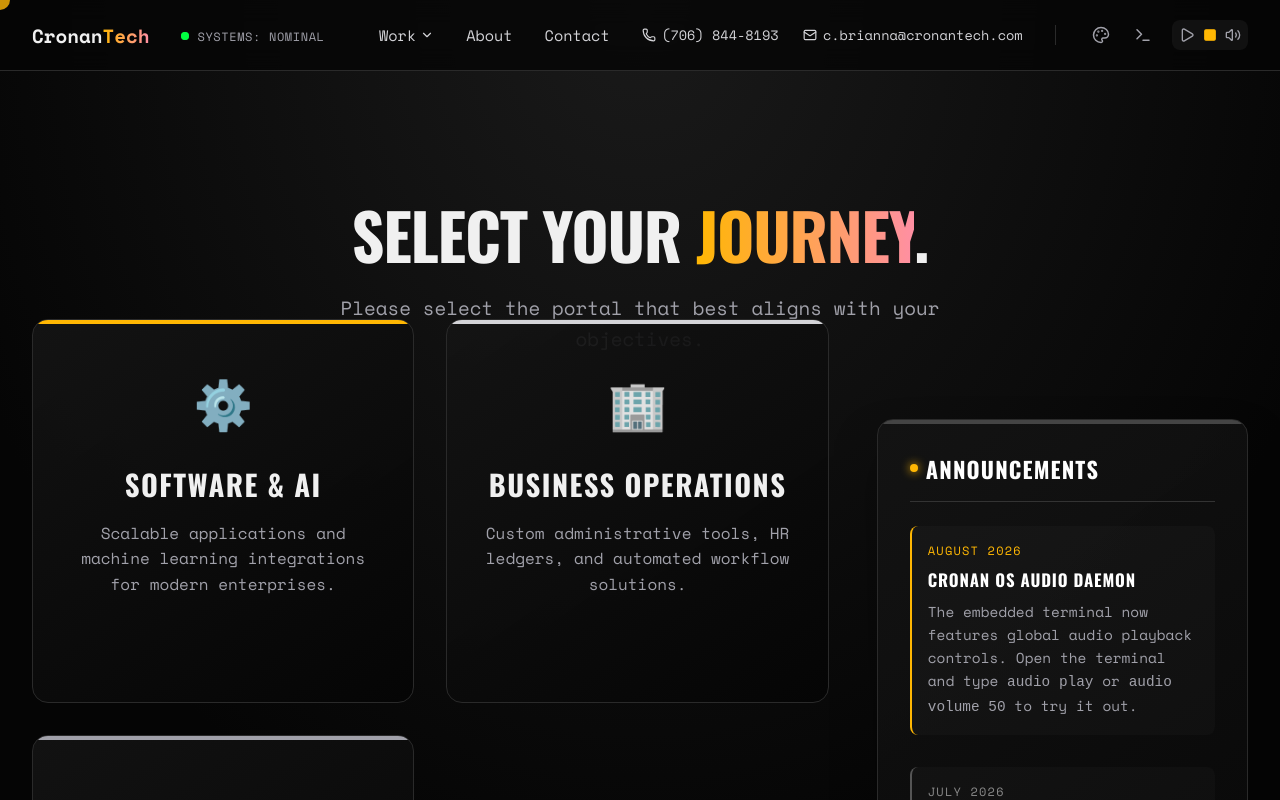
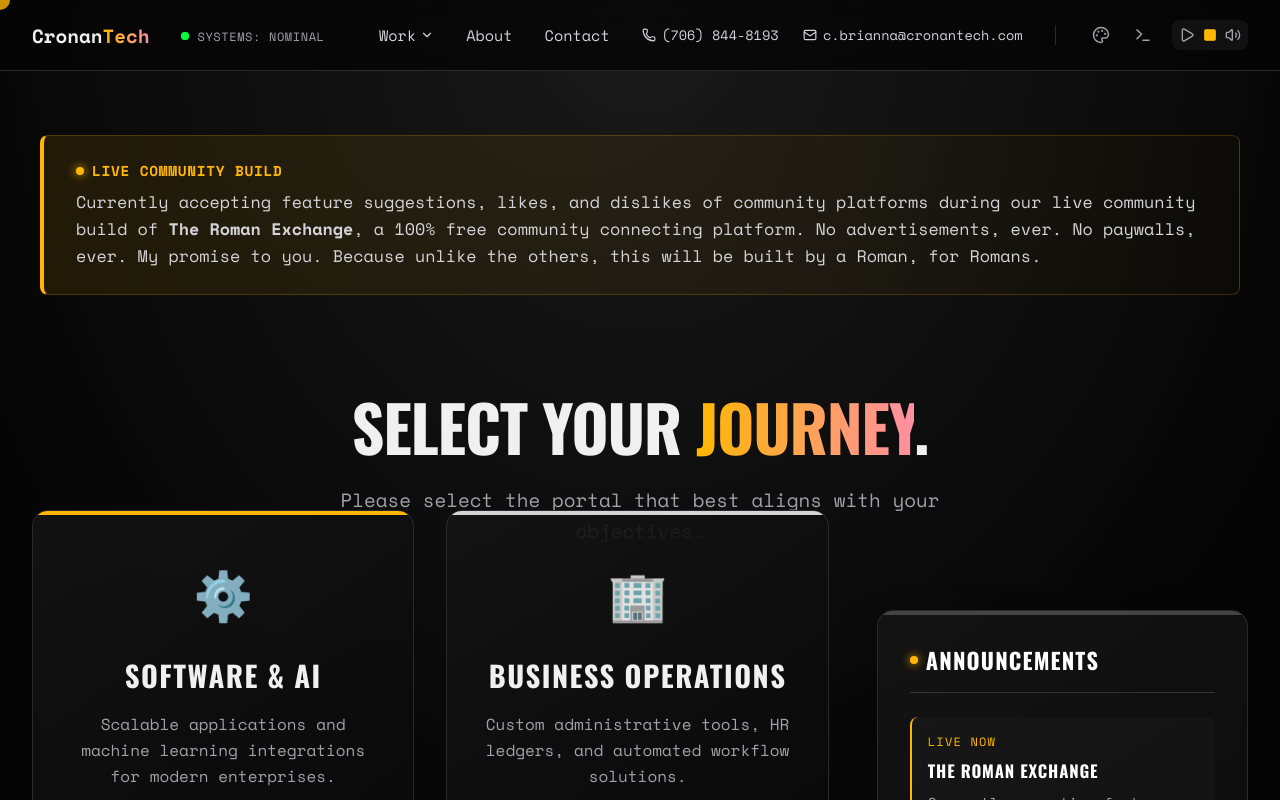
Before and after one commit to Cwill2778/urlroast, a Next.js app: page / in a window 1280 px wide. Shown: the top 800 px of the page. Built offline with nearby package versions, Linux system fonts and the light colour scheme.

Commit message:
feat: add The Roman Exchange announcement to homepage

```diff
--- a/src/app/page.js
+++ b/src/app/page.js
@@ -18,6 +18,33 @@ export default function Portfolio() {
 
   return (
     <main style={{ minHeight: '100vh', display: 'flex', flexDirection: 'column', alignItems: 'center', padding: '4rem 2rem 0 2rem' }}>
+      {/* Top Announcement Banner */}
+      <motion.div
+        initial={{ opacity: 0, y: -20 }}
+        animate={{ opacity: 1, y: 0 }}
+        transition={{ duration: 0.5 }}
+        style={{
+          width: '100%',
+          maxWidth: '1200px',
+          margin: '0 auto 2rem auto',
+          background: 'linear-gradient(90deg, rgba(255, 183, 3, 0.1) 0%, rgba(255, 183, 3, 0.02) 100%)',
+          border: '1px solid rgba(255, 183, 3, 0.2)',
+          borderLeft: '4px solid var(--primary)',
+          borderRadius: '8px',
+          padding: '1.5rem 2rem',
+          display: 'flex',
+          flexDirection: 'column',
+          gap: '0.5rem'
+        }}
+      >
+        <div style={{ display: 'flex', alignItems: 'center', gap: '0.5rem', color: 'var(--primary)', fontWeight: 'bold', fontSize: '0.9rem', textTransform: 'uppercase', letterSpacing: '0.05em' }}>
+          <span style={{ display: 'inline-block', width: '8px', height: '8px', background: 'var(--primary)', borderRadius: '50%', boxShadow: '0 0 10px var(--primary)' }}></span>
+          Live Community Build
+        </div>
+        <p style={{ color: '#d4d4d8', lineHeight: '1.6', fontSize: '1.05rem', margin: 0 }}>
+          Currently accepting feature suggestions, likes, and dislikes of community platforms during our live community build of <strong>The Roman Exchange</strong>, a 100% free community connecting platform. No advertisements, ever. No paywalls, ever. My promise to you. Because unlike the others, this will be built by a Roman, for Romans.
+        </p>
+      </motion.div>
 
       {/* Hero Section */}
       <section style={{ textAlign: 'center', maxWidth: '800px', margin: '4rem auto 4rem auto', display: 'flex', flexDirection: 'column', alignItems: 'center' }}>
@@ -170,9 +197,18 @@ export default function Portfolio() {
           </h2>
 
           <div style={{ display: 'flex', flexDirection: 'column', gap: '2rem' }}>
+            {/* Announcement 0: The Roman Exchange */}
+            <div style={{ background: 'rgba(255,255,255,0.02)', padding: '1rem', borderRadius: '8px', borderLeft: '2px solid var(--primary)' }}>
+              <div style={{ fontSize: '0.75rem', color: 'var(--primary)', marginBottom: '0.5rem', fontFamily: 'var(--font-space)', letterSpacing: '0.1em' }}>LIVE NOW</div>
+              <h3 style={{ fontSize: '1.05rem', color: '#fff', marginBottom: '0.5rem' }}>The Roman Exchange</h3>
+              <p style={{ fontSize: '0.9rem', color: '#a1a1aa', lineHeight: '1.6' }}>
+                Currently accepting feature suggestions, likes, and dislikes of community platforms during our live community build of <strong>The Roman Exchange</strong>, a 100% free community connecting platform. No advertisements, ever. No paywalls, ever. My promise to you. Because unlike the others, this will be built by a Roman, for Romans.
+              </p>
+            </div>
+
             {/* Announcement 1 */}
-            <div style={{ background: 'rgba(255,255,255,0.02)', padding: '1rem', borderRadius: '8px', borderLeft: '2px solid var(--primary)' }}>
-              <div style={{ fontSize: '0.75rem', color: 'var(--primary)', marginBottom: '0.5rem', fontFamily: 'var(--font-space)', letterSpacing: '0.1em' }}>AUGUST 2026</div>
+            <div style={{ background: 'rgba(255,255,255,0.02)', padding: '1rem', borderRadius: '8px', borderLeft: '2px solid #555' }}>
+              <div style={{ fontSize: '0.75rem', color: '#888', marginBottom: '0.5rem', fontFamily: 'var(--font-space)', letterSpacing: '0.1em' }}>AUGUST 2026</div>
               <h3 style={{ fontSize: '1.05rem', color: '#fff', marginBottom: '0.5rem' }}>Cronan OS Audio Daemon</h3>
               <p style={{ fontSize: '0.9rem', color: '#a1a1aa', lineHeight: '1.6' }}>
                 The embedded terminal now features global audio playback controls. Open the terminal and type <code>audio play</code> or <code>audio volume 50</code> to try it out.
```
